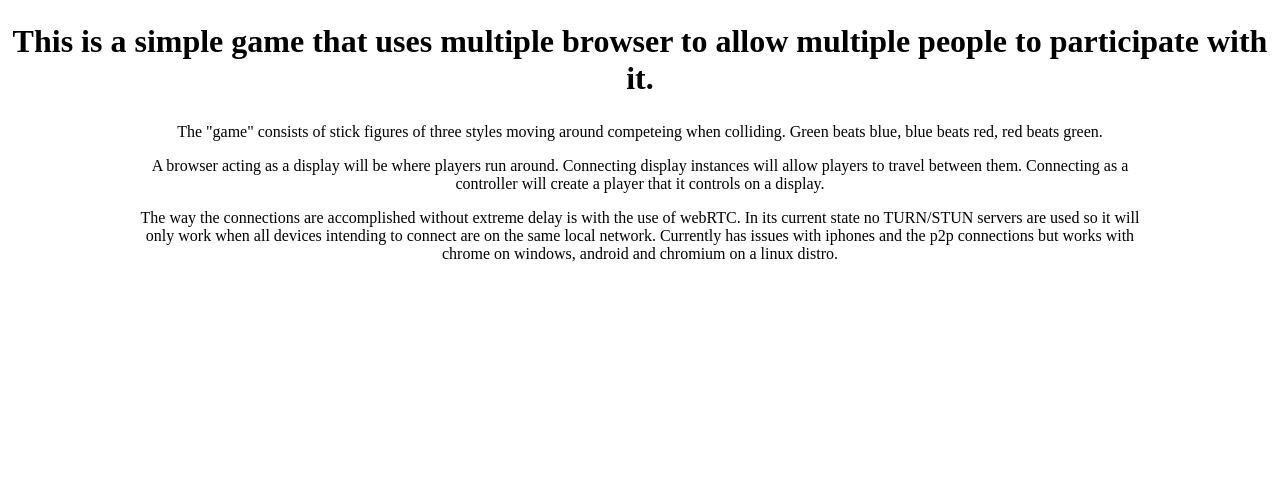
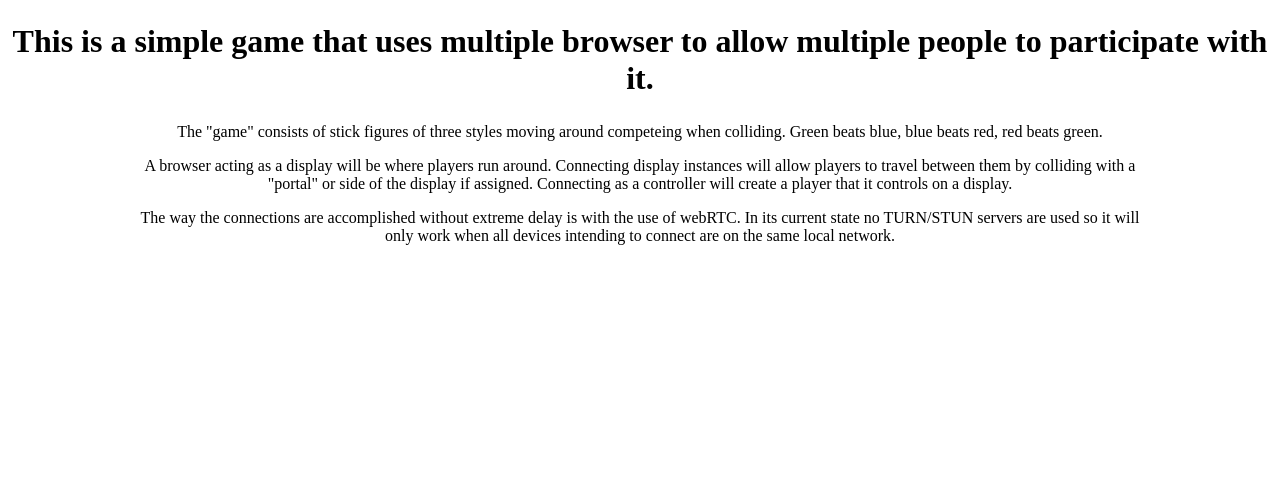
Before and after one commit to James-Is-A-Name/webSocketGameSpace, a website: page public/index.html in a window 1280 px wide. Shown: the part 137-618 px from the top of the page. Drawn offline with Linux system fonts and the light colour scheme.

Commit message:
slightly alter index page with more up to date info

```diff
--- a/public/index.html
+++ b/public/index.html
@@ -21,13 +21,12 @@
         </p>
         <p style="padding-left: 10%;padding-right: 10%; width:80%">
             A browser acting as a display will be where players run around.
-            Connecting display instances will allow players to travel between them.
+            Connecting display instances will allow players to travel between them by colliding with a "portal" or side of the display if assigned.
             Connecting as a controller will create a player that it controls on a display.
         </p>
         <p style="padding-left: 10%;padding-right: 10%; width:80%">
             The way the connections are accomplished without extreme delay is with the use of webRTC.
             In its current state no TURN/STUN servers are used so it will only work when all devices intending to connect are on the same local network.
-            Currently has issues with iphones and the p2p connections but works with chrome on windows, android and chromium on a linux distro.
         </p>
     </div>
 
```
